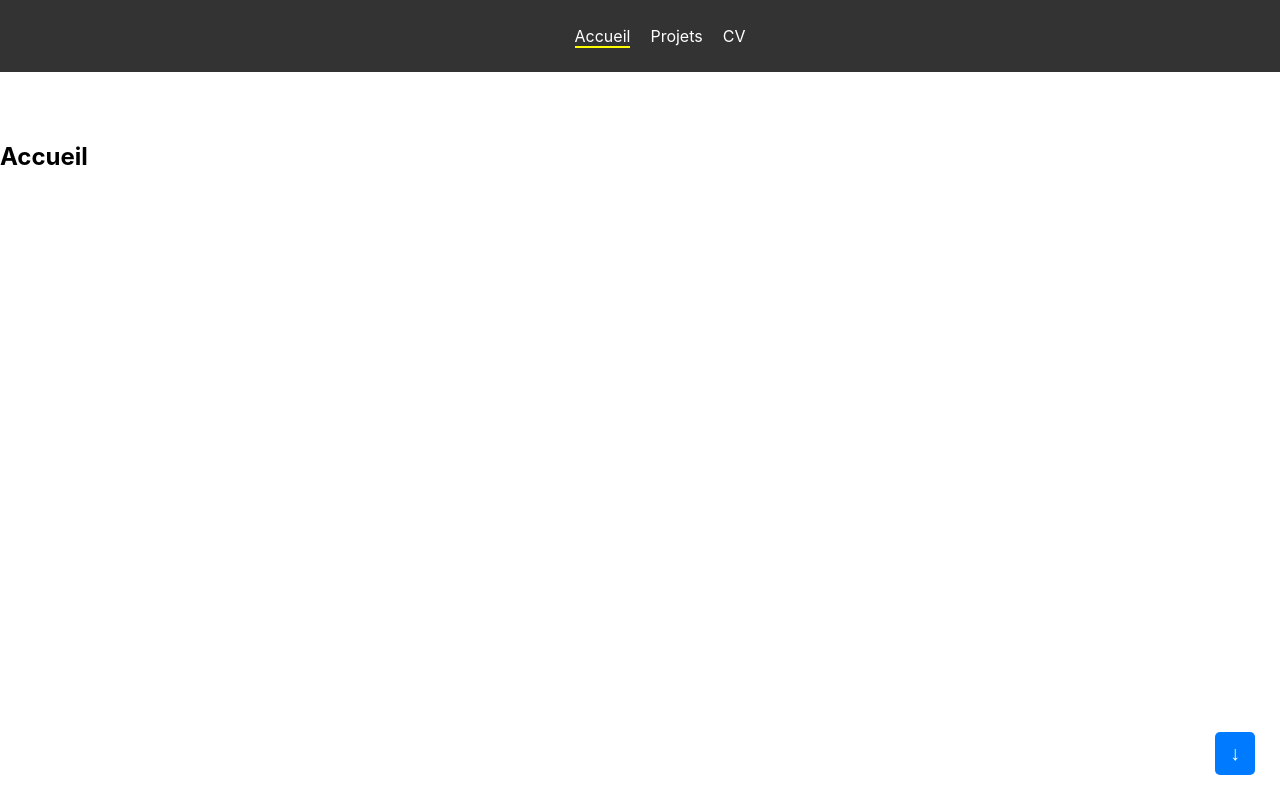
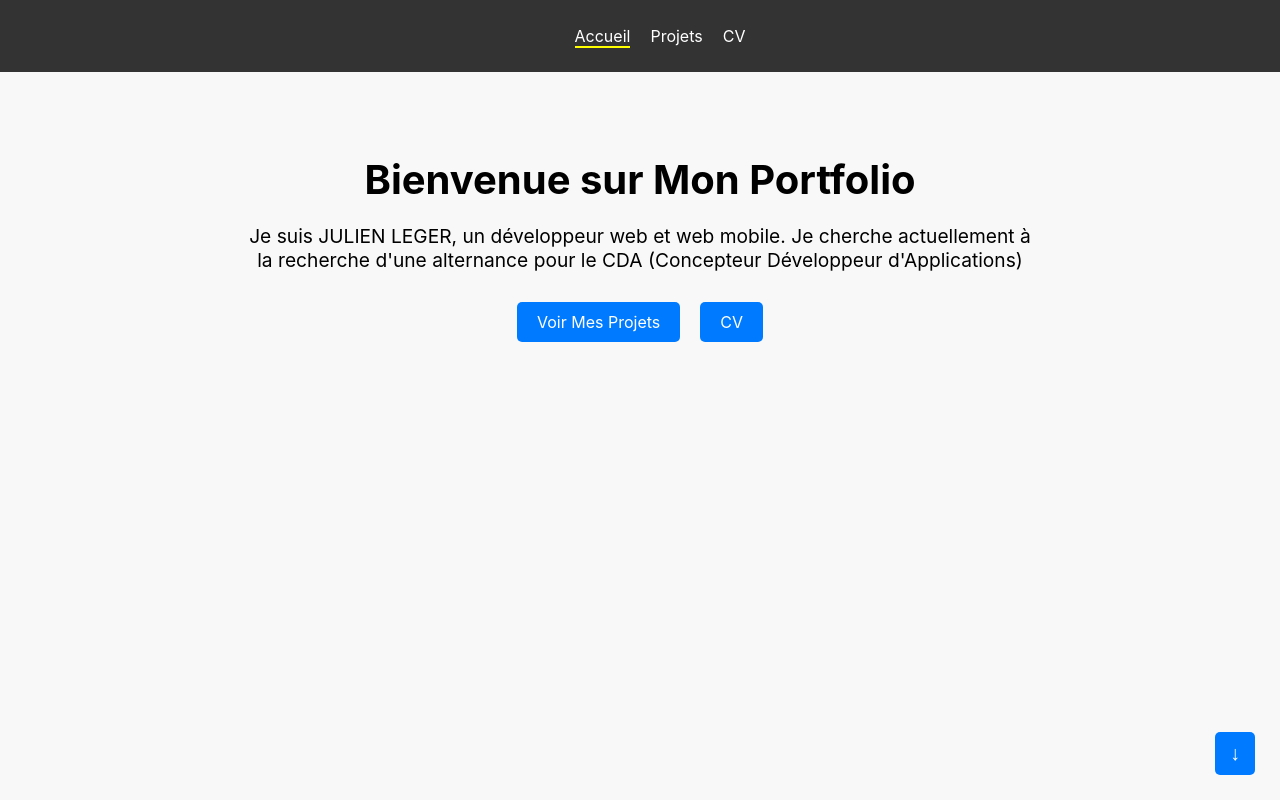
Before and after one commit to AnotheerDev/mon-portfolio, a React (Create React App) app: page / in a window 1280 px wide. Shown: the top 800 px of the page. Built offline with nearby package versions, Linux system fonts and the light colour scheme.

Commit message:
Update home section in Home.jsx

```diff
--- a/src/components/Home/Home.jsx
+++ b/src/components/Home/Home.jsx
@@ -5,9 +5,17 @@ import './home.css';
 
 const Home = () => {
   return (
-    <section id="home">
-      <h1>Accueil</h1>
-      {/* Contenu de l'accueil */}
+    <section id="home" className="home-section">
+      <div className="container">
+        <div className="intro">
+          <h1>Bienvenue sur Mon Portfolio</h1>
+          <p>Je suis JULIEN LEGER, un développeur web et web mobile. Je cherche actuellement à la recherche d'une alternance pour le CDA (Concepteur Développeur d'Applications) </p>
+        </div>
+        <div className="cta">
+          <a href="#projects" className="btn">Voir Mes Projets</a>
+          <a href="#resume" className="btn">CV</a>
+        </div>
+      </div>
     </section>
   );
 }
```
